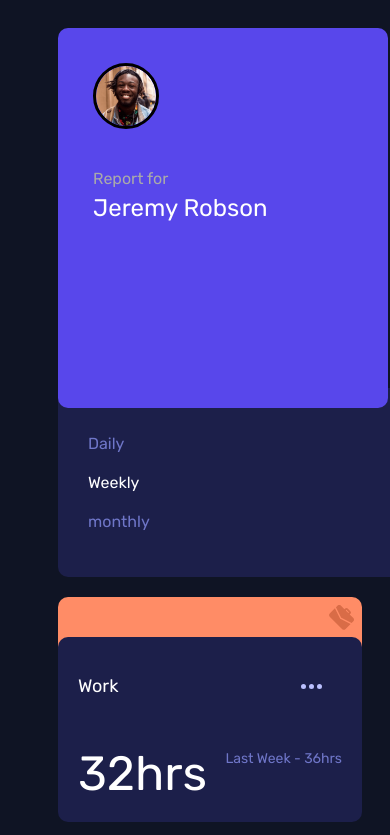
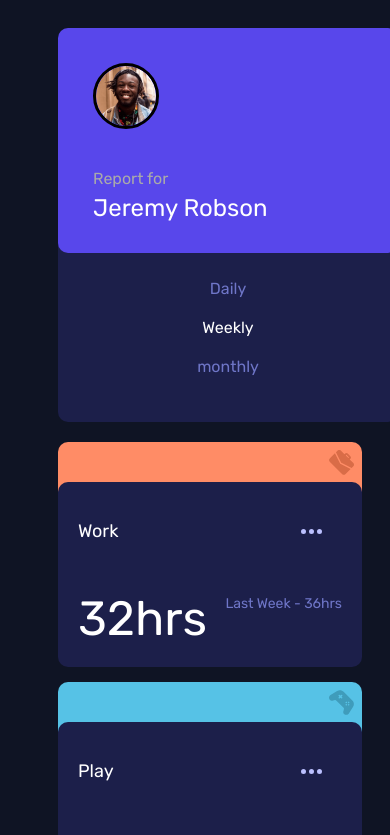
Before and after one commit to aswin-c39/time-tracking-dashboard, a React (Vite) app: page / in a window 390 px wide. Shown: the top 835 px of the page. Built offline with nearby package versions, Linux system fonts and the light colour scheme.

Commit message:
mobile test-8

```diff
--- a/src/App.scss
+++ b/src/App.scss
@@ -192,6 +192,7 @@
   .profile-card {
     max-width: 100%;
     padding: 15px;
+    height: auto;
 
     .profile-pic {
       height: 60px;
@@ -204,6 +205,12 @@
 
   .timeframe-card {
     max-width: 100%;
+    margin-right: 30px;
+    .time-filters{
+      display: flex;
+      justify-content: space-between;
+      align-items: center;
+    }
   }
 
   .activity-grid {
@@ -228,7 +235,7 @@
     }
 
     .previous {
-      font-size: 0.7rem;
+      font-size: 1.2rem;
     }
   }
 
```
